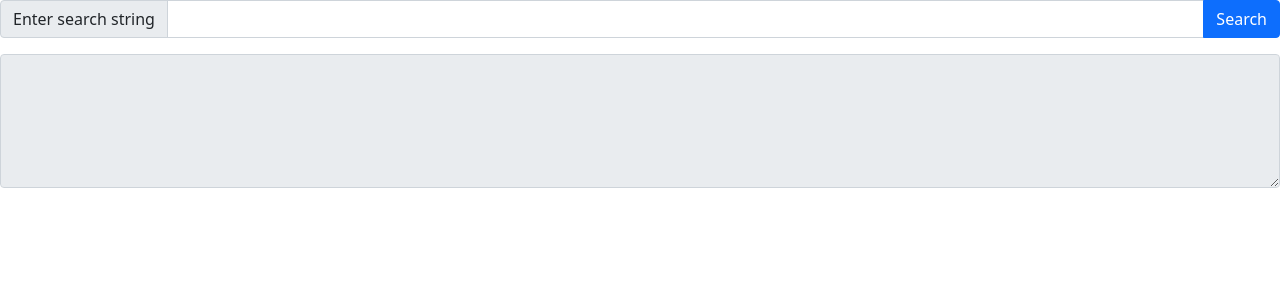
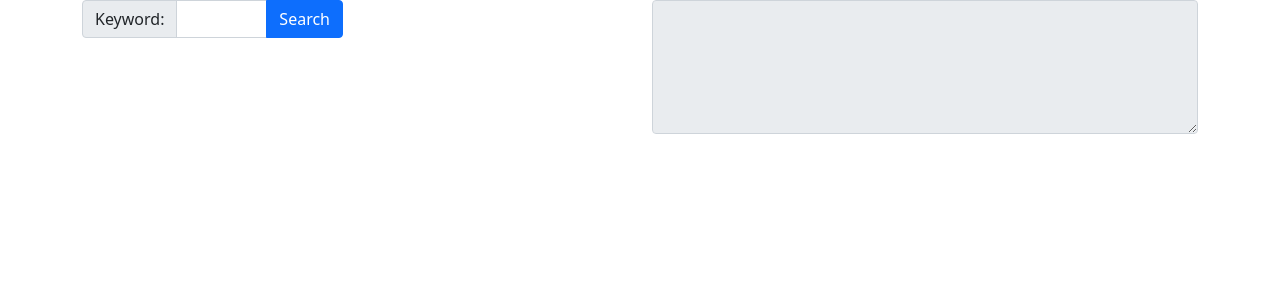
Before and after one commit to aligneddata/SearchDisplay, a Django app: template searchdisplay/web/templates/web/index.html in a window 1280 px wide. Shown: the part 56-356 px from the top of the page. Run offline with Django 4.2, Linux system fonts and the light colour scheme; the template is opened without the code that fills it, so the values that code supplies are empty.

Commit message:
adjust bootstrap columns

```diff
--- a/searchdisplay/web/templates/web/index.html
+++ b/searchdisplay/web/templates/web/index.html
@@ -4,24 +4,32 @@
 
 {% block content %}
 
+<div class="container">
+    <div class="row">
+        <div class="col-sm-12 col-md-6 col-lg-3">
             <div>
-    <!-- <input type="text" id="searchBox" placeholder="Enter search string"> -->
                 <div class="input-group mb-3">
-        <span class="input-group-text" id="inputGroup-sizing-default">Enter search string</span>
+                    <span class="input-group-text" id="inputGroup-sizing-default">Keyword:</span>
                     <input type="text" class="form-control" aria-label="Sizing example input" aria-describedby="inputGroup-sizing-default"
                     id="searchBox">
                     <button type="button" class="btn btn-primary" onclick="searchDocuments()">Search</button>
                 </div>
-    <!-- <button onclick="searchDocuments()">Search</button> -->
+            </div>
+        </div>
+        <div class="col-sm-12 col-md-6 col-lg-3">
+            <ul id="resultList" class="list-group">
+            </ul>
+        </div>
+        <div class="col-sm-12 col-md-12 col-lg-6">
+            <textarea id="selectedText" rows="5" class="form-control" readonly></textarea>
+        </div>
     </div>
 
-<ul id="resultList" class="list-group">
-</ul>
-
-<textarea id="selectedText" rows="5" class="form-control" readonly></textarea>
-
+    <div class="row">
         <div>
             <img id="documentViewer" src="#" class="img-fluid" alt="">
+        </div>
+    </div>
 </div>
 
 <script>
```
Lines whose indentation alone changed are shown as unchanged.
